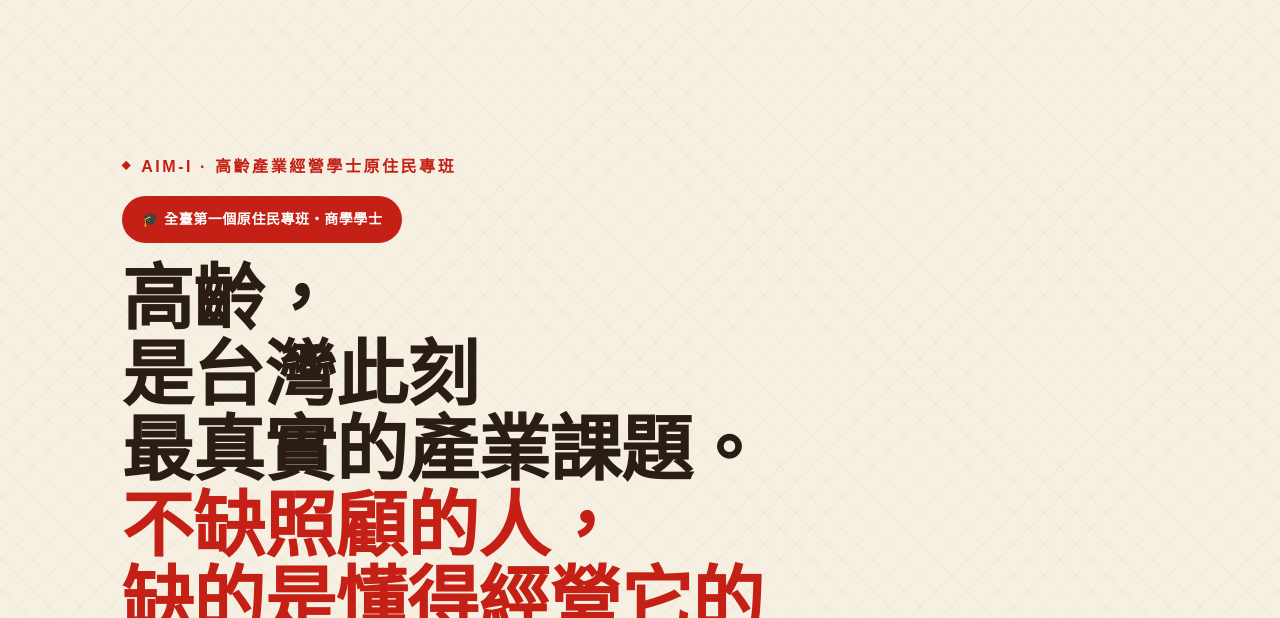
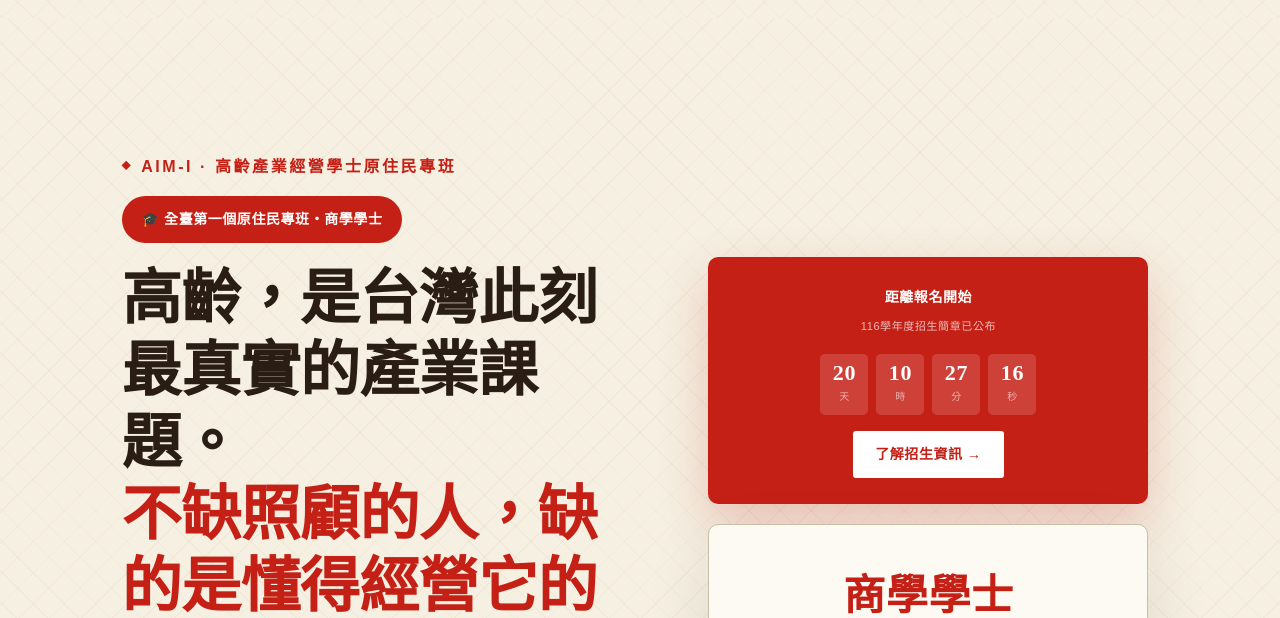
Before and after one commit to 2060631web-Repository/nknu-aim-i, a plain HTML site: page index.html in a window 1280 px wide. Shown: the part 182-800 px from the top of the page. Drawn offline with Linux system fonts and the light colour scheme; a web font is replaced by a local one.

Commit message:
Add files via upload

```diff
--- a/index.html
+++ b/index.html
@@ -173,8 +173,9 @@ footer{background:linear-gradient(to right,#F5F0E2 0%,#F5F0E2 38%,#6B3A18 55%,rg
 .reveal{opacity:0;transform:translateY(20px);transition:opacity .7s ease,transform .7s ease;}
 .reveal.visible{opacity:1;transform:translateY(0);}
 /* RESPONSIVE */
+.hero-grid{display:grid;grid-template-columns:1.15fr 1fr;gap:48px;align-items:center;}
 @media(max-width:900px){
-  .two-col,.three-col,.four-col,.yr-row,.fq-grid,.ft{grid-template-columns:1fr;}
+  .hero-grid,.two-col,.three-col,.four-col,.yr-row,.fq-grid,.ft{grid-template-columns:1fr;}
   .stats{grid-template-columns:1fr 1fr;}
   .fq-grid .fq:nth-child(odd){padding-right:0;border-right:none;}
   .fq-grid .fq:nth-child(even){padding-left:0;}
@@ -324,16 +325,13 @@ document.addEventListener('dragstart',function(e){if(e.target&&e.target.tagName=
   </div>
 </div>
 <section style="background:var(--cream);background-image:repeating-linear-gradient(45deg,rgba(160,120,60,.055) 0px,rgba(160,120,60,.055) 1px,transparent 1px,transparent 22px),repeating-linear-gradient(-45deg,rgba(160,120,60,.055) 0px,rgba(160,120,60,.055) 1px,transparent 1px,transparent 22px);min-height:90vh;display:flex;flex-direction:column;position:relative;overflow:hidden;" id="hero">
-  <div style="flex:1;display:flex;flex-direction:column;justify-content:center;padding:60px 5% 40px;">
-    <div style="max-width:680px;">
+  <div class="hero-grid" style="flex:1;align-items:center;padding:60px 5% 40px;">
+    <div style="max-width:620px;">
       <p class="eyebrow">AIM-I · 高齡產業經營學士原住民專班</p>
       <p style="display:inline-flex;align-items:center;gap:8px;background:var(--clay);color:#fff;font-size:14px;font-weight:700;letter-spacing:.04em;padding:9px 20px;border-radius:999px;margin-bottom:20px;font-family:'Iansui',sans-serif;">🎓 全臺第一個原住民專班・商學學士</p>
-      <h1 style="font-family:var(--serif);font-size:clamp(38px,6vw,72px);font-weight:900;color:var(--dark);line-height:1.05;letter-spacing:-.01em;margin-bottom:22px;">
-        高齡，<br>
-        是台灣此刻<br>
-        最真實的產業課題。<br>
-        <span style="color:var(--clay);">不缺照顧的人，</span><br>
-        <span style="color:var(--clay);">缺的是懂得經營它的人。</span>
+      <h1 style="font-family:var(--serif);font-size:clamp(34px,5vw,60px);font-weight:700;color:var(--dark);line-height:1.2;letter-spacing:-.01em;margin-bottom:22px;">
+        高齡，是台灣此刻最真實的產業課題。<br>
+        <span style="color:var(--clay);">不缺照顧的人，缺的是懂得經營它的人。</span>
       </h1>
       <p style="font-size:19px;color:var(--mid);max-width:540px;line-height:1.85;margin-bottom:32px;font-family:'Iansui',sans-serif;">
         AIM-I 培育的是能在高齡產業裡<strong style="color:var(--dark);">創業、設計、管理與經營</strong>的人。<br>
@@ -342,6 +340,25 @@ document.addEventListener('dragstart',function(e){if(e.target&&e.target.tagName=
       <div style="display:flex;gap:14px;flex-wrap:wrap;">
         <a href="apply.html" class="btn-fill">了解招生資訊</a>
         <a href="about.html" class="btn-ghost">認識這個學程</a>
+      </div>
+    </div>
+    <div style="display:flex;flex-direction:column;align-items:center;gap:20px;">
+      <div id="home-cd-timer" style="background:var(--clay);border-radius:10px;padding:26px 32px;text-align:center;width:100%;max-width:440px;box-sizing:border-box;box-shadow:0 20px 50px rgba(196,32,22,.22);">
+        <p id="home-cd-label" style="color:#fff;font-size:14px;font-weight:900;letter-spacing:.04em;margin-bottom:2px;">距離報名開始</p>
+        <p style="color:rgba(255,255,255,.7);font-size:11px;margin-bottom:16px;">116學年度招生簡章已公布</p>
+        <div id="home-cd-nums" style="display:flex;gap:8px;justify-content:center;margin-bottom:16px;">
+          <div style="background:rgba(255,255,255,.15);border-radius:5px;padding:8px 12px;text-align:center;min-width:48px;"><div id="home-cd-days" style="font-family:var(--serif);font-size:22px;font-weight:900;color:#fff;line-height:1;">--</div><div style="font-size:10px;color:rgba(255,255,255,.6);margin-top:2px;">天</div></div>
+          <div style="background:rgba(255,255,255,.15);border-radius:5px;padding:8px 12px;text-align:center;min-width:48px;"><div id="home-cd-hours" style="font-family:var(--serif);font-size:22px;font-weight:900;color:#fff;line-height:1;">--</div><div style="font-size:10px;color:rgba(255,255,255,.6);margin-top:2px;">時</div></div>
+          <div style="background:rgba(255,255,255,.15);border-radius:5px;padding:8px 12px;text-align:center;min-width:48px;"><div id="home-cd-mins" style="font-family:var(--serif);font-size:22px;font-weight:900;color:#fff;line-height:1;">--</div><div style="font-size:10px;color:rgba(255,255,255,.6);margin-top:2px;">分</div></div>
+          <div style="background:rgba(255,255,255,.15);border-radius:5px;padding:8px 12px;text-align:center;min-width:48px;"><div id="home-cd-secs" style="font-family:var(--serif);font-size:22px;font-weight:900;color:#fff;line-height:1;">--</div><div style="font-size:10px;color:rgba(255,255,255,.6);margin-top:2px;">秒</div></div>
+        </div>
+        <a href="apply.html#countdown-section" id="home-cd-link" class="btn-white" style="display:inline-block;font-size:14px;padding:9px 22px;">了解招生資訊 →</a>
+      </div>
+      <div style="background:var(--white);border:1px solid var(--border);border-radius:10px;padding:48px 48px;text-align:center;width:100%;max-width:440px;box-sizing:border-box;box-shadow:0 24px 64px rgba(42,30,20,.1);">
+        <div style="font-family:var(--serif);font-size:clamp(28px,3.4vw,42px);font-weight:800;color:var(--clay);line-height:1.1;white-space:nowrap;">商學學士</div>
+        <div style="width:40px;height:3px;background:var(--clay);margin:20px auto;"></div>
+        <p style="font-size:16px;color:var(--dark);font-weight:700;line-height:1.6;margin-bottom:12px;">全臺第一個原住民專班<br>授予的正式商學學位</p>
+        <p style="font-size:14px;color:var(--mid);line-height:1.8;">AIM-I 畢業生取得的是正式「商學學士」學位，在原住民族文化知識的基礎上，培養對等於頂尖商管學程的專業能力。</p>
       </div>
     </div>
   </div>
@@ -470,5 +487,30 @@ document.querySelectorAll('.mega-links a').forEach(a=>{a.addEventListener('click
   }
 })();
 </script>
-<script>(function(){var el=document.getElementById('nav-apply-link');if(!el)return;var s=new Date('2026-12-10T09:00:00+08:00').getTime();var REG='https://sso.nknu.edu.tw/Recruit/aboriginal.aspx';function u(){el.href=(new Date().getTime()>=s)?REG:'apply.html#countdown-section';}u();setInterval(u,30000);})();</script>
+<script>(function(){
+  var navEl=document.getElementById('nav-apply-link');
+  var s=new Date('2026-12-10T09:00:00+08:00').getTime();
+  var REG='https://sso.nknu.edu.tw/Recruit/aboriginal.aspx';
+  var elDays=document.getElementById('home-cd-days'),elHours=document.getElementById('home-cd-hours'),elMins=document.getElementById('home-cd-mins'),elSecs=document.getElementById('home-cd-secs');
+  var elLabel=document.getElementById('home-cd-label'),elLink=document.getElementById('home-cd-link'),elNums=document.getElementById('home-cd-nums');
+  function pad(n){return (n<10?'0':'')+n;}
+  function tick(){
+    var now=new Date().getTime();
+    var target=(now>=s)?REG:'apply.html#countdown-section';
+    if(navEl) navEl.href=target;
+    if(elLink) elLink.href=target;
+    if(!elDays) return;
+    var diff=s-now;
+    if(diff<=0){
+      if(elLabel) elLabel.textContent='報名已開始，立即報名！';
+      if(elNums) elNums.style.display='none';
+      return;
+    }
+    if(elLabel) elLabel.textContent='距離報名開始';
+    var dd=Math.floor(diff/86400000),hh=Math.floor((diff%86400000)/3600000),mm=Math.floor((diff%3600000)/60000),ss=Math.floor((diff%60000)/1000);
+    elDays.textContent=dd;elHours.textContent=pad(hh);elMins.textContent=pad(mm);elSecs.textContent=pad(ss);
+  }
+  tick();
+  setInterval(tick,1000);
+})();</script>
 </body></html>
```
